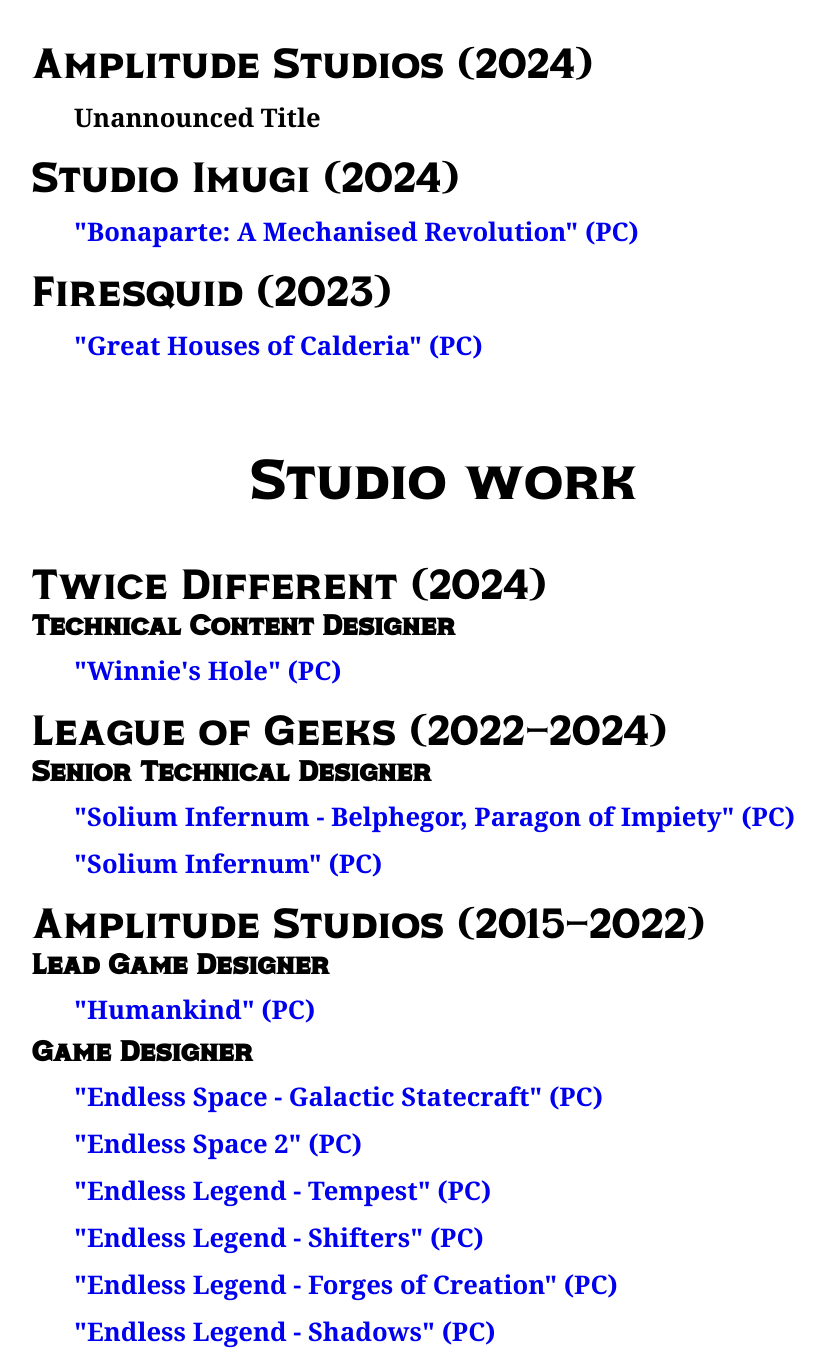
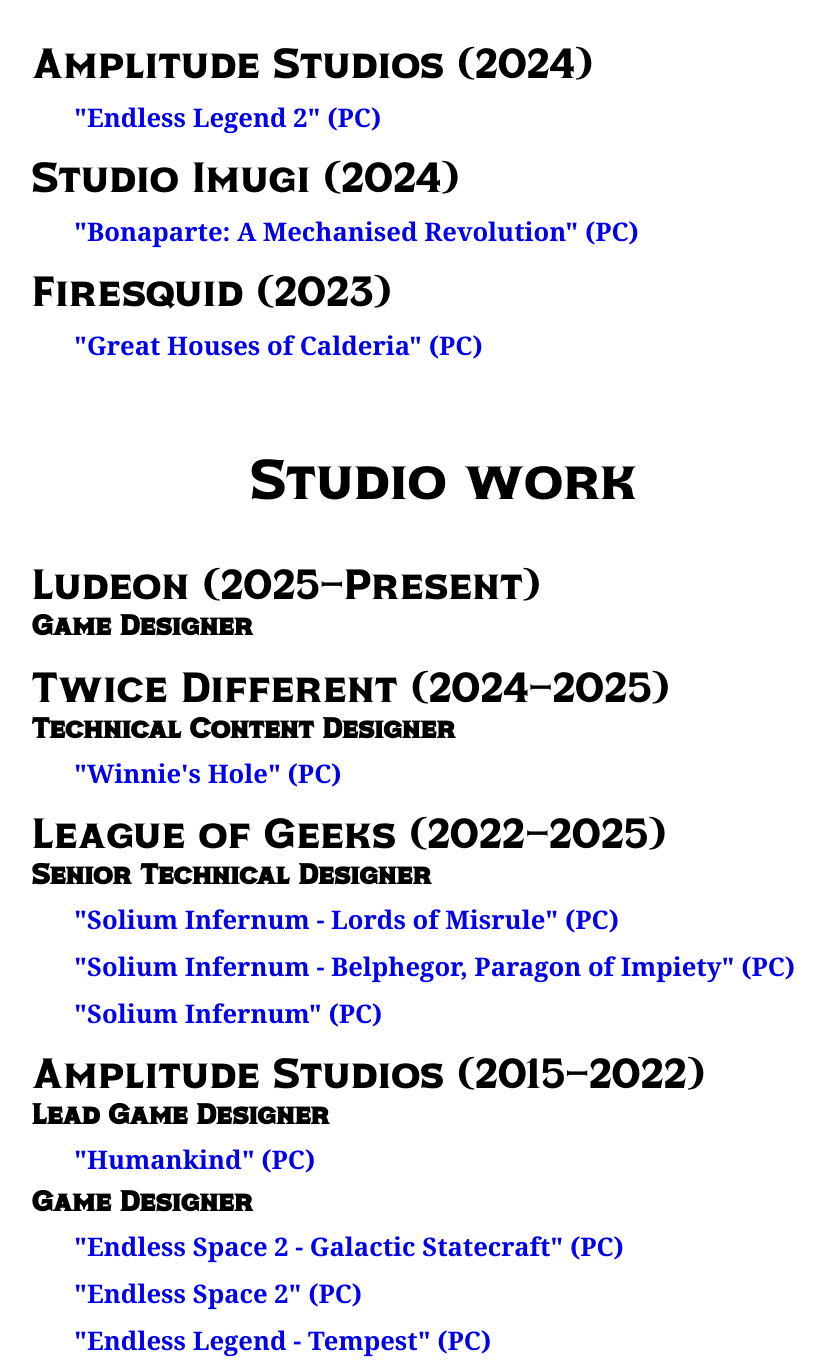
Before and after one commit to wilbefast/wilbefast.github.io, a plain HTML site: page about_me.html in a window 1280 px wide. Shown: the part 4045-5406 px from the top of the page, without its empty margins (196-1021 px from the left). Drawn offline with Linux system fonts and the light colour scheme.

Commit message:
Fixed typo in about pages, updated to add ludeon, log, amplitude worK.

```diff
--- a/about_me.html
+++ b/about_me.html
@@ -134,7 +134,9 @@
     <div class="profile cv">
         <div class="bio">
             <div class="subsubtitle">Amplitude Studios (2024)</div>
-            <div class="release">Unannounced Title</div>
+            <a target="_blank" href="https://store.steampowered.com/app/3407390/ENDLESS_Legend_2/">
+                <div class="release">"Endless Legend 2" (PC)</div>
+            </a>
             <div class="subsubtitle">Studio Imugi (2024)</div>
             <a target="_blank" href="https://store.steampowered.com/app/2560340/Bonaparte__A_Mechanized_Revolution/">
                 <div class="release">"Bonaparte: A Mechanised Revolution" (PC)</div>
@@ -152,17 +154,24 @@
 
     <div class="profile cv">
         <div class="bio">
-            <div class="subsubtitle">Twice Different (2024)</div>
+            <div class="subsubtitle">Ludeon (2025-Present)</div>
+            <div class="precision">
+                Game Designer
+            </div>
+            <div class="subsubtitle">Twice Different (2024-2025)</div>
             <div class="precision">
                 Technical Content Designer
             </div>
             <a target="_blank" href="https://store.steampowered.com/app/2319730/Winnies_Hole/">
                 <div class="release">"Winnie's Hole" (PC)</div>
             </a>
-            <div class="subsubtitle">League of Geeks (2022-2024)</div>
+            <div class="subsubtitle">League of Geeks (2022-2025)</div>
             <div class="precision">
                 Senior Technical Designer
             </div>
+            <a target="_blank" href="https://store.steampowered.com/news/app/1893810/view/509573609526657620">
+                <div class="release">"Solium Infernum&nbsp;- Lords of Misrule" (PC)</div>
+            </a>
             <a target="_blank" href="https://store.steampowered.com/app/2893270/Solium_Infernum__Belphegor_Paragon_of_Impiety/">
                 <div class="release">"Solium Infernum&nbsp;- Belphegor, Paragon of Impiety" (PC)</div>
             </a>
@@ -176,7 +185,7 @@
             </a>
             <div class="precision">Game Designer</div>
             <a target="_blank" href="https://store.steampowered.com/app/751832/ENDLESS_Space_2__Galactic_Statecraft_Update/">
-                <div class="release">"Endless Space&nbsp;- Galactic Statecraft" (PC)</div>
+                <div class="release">"Endless Space 2&nbsp;- Galactic Statecraft" (PC)</div>
             </a>
             <a target="_blank" href="https://store.steampowered.com/app/392110/ENDLESS_Space_2/">
                 <div class="release">"Endless Space 2" (PC)</div>
```
